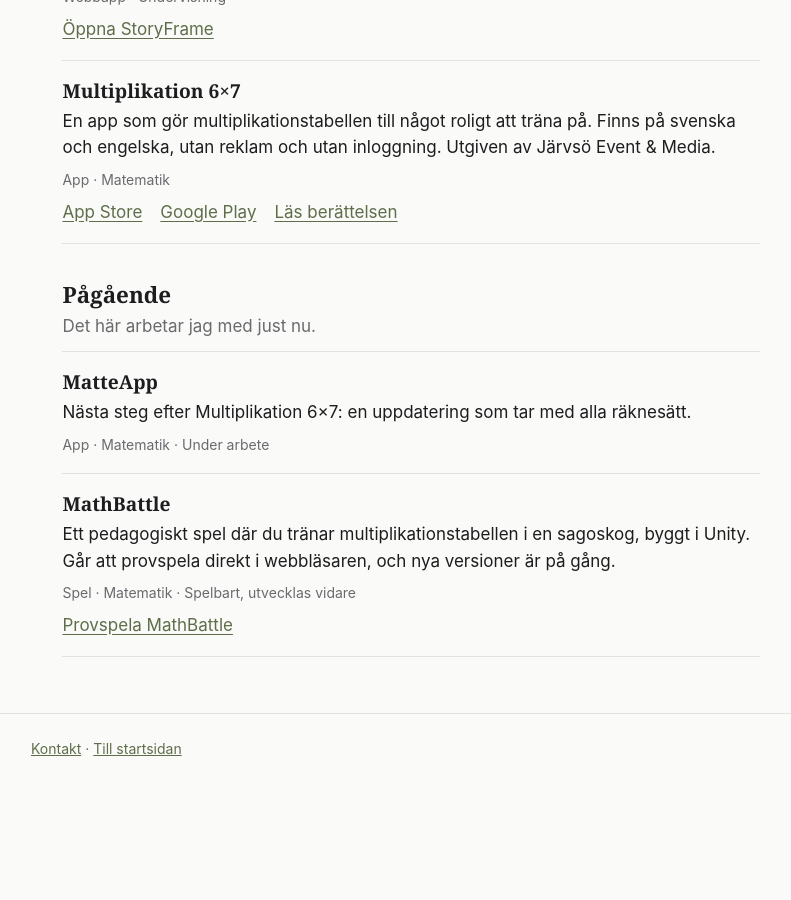
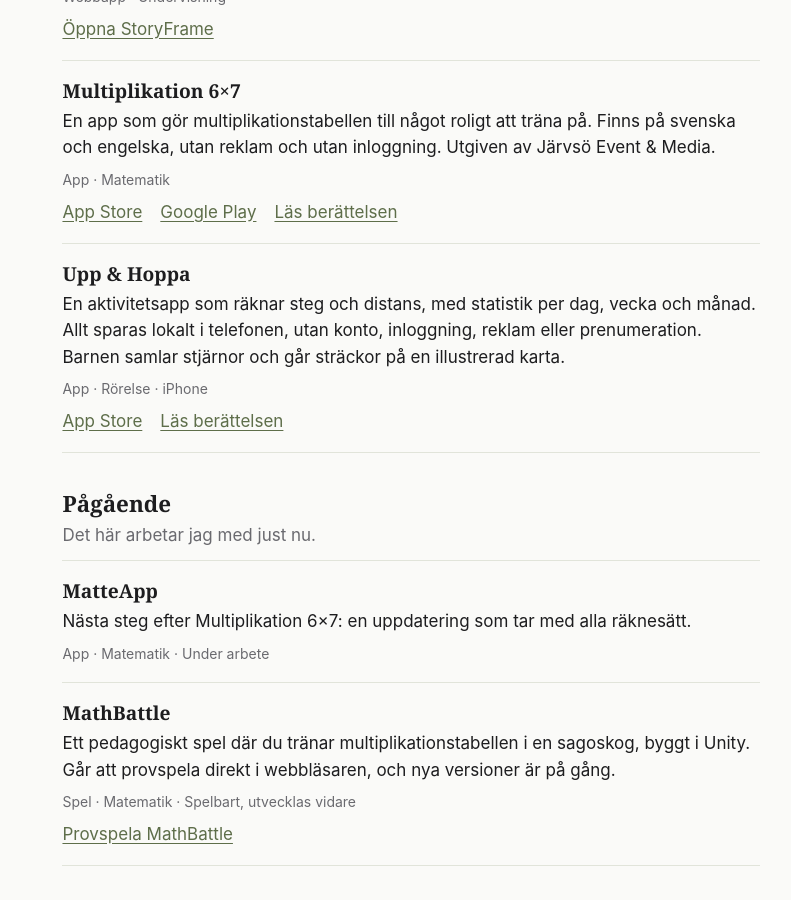
Before and after one commit to jberndes/jberndes.github.io, a Jekyll site: the page built from projekt/index.html, in a window 1280 px wide and 900 px high, scrolled down 830 px. Shown: the whole window, without its empty margins (229-1020 px from the left). Built offline with Jekyll 4.4.1, drawn with Linux system fonts in a browser that asks for light colours; before the commit the page ends 1638 px from its top, so only the background shows below that.

Commit message:
Lägg till Upp & Hoppa: länk till App Store på startsida och projektsida samt bloggpost
Co-Authored-By: Claude Sonnet 5.5 <noreply@anthropic.com>
Claude-Session: https://claude.ai/code/session_01McVZEgN2DN2w4PgkhH6SiP

```diff
--- a/projekt/index.html
+++ b/projekt/index.html
@@ -9,7 +9,7 @@
   <meta name="theme-color" media="(prefers-color-scheme: light)" content="#fafaf8">
   <meta name="theme-color" media="(prefers-color-scheme: dark)" content="#131512">
   <title>Projekt – Joakim Berndes</title>
-  <meta name="description" content="Projekt av Joakim Berndes: webbspelet Mattegalaxen, JEM-1 Groovestation, StoryFrame och appen Multiplikation 6×7. Dessutom pågående arbete med MatteApp och MathBattle.">
+  <meta name="description" content="Projekt av Joakim Berndes: webbspelet Mattegalaxen, JEM-1 Groovestation, StoryFrame och apparna Multiplikation 6×7 och Upp &amp; Hoppa. Dessutom pågående arbete med MatteApp och MathBattle.">
   <link rel="canonical" href="https://joakimberndes.se/projekt/">
   <meta property="og:title" content="Projekt – Joakim Berndes">
   <meta property="og:description" content="Appar, spel och verktyg för lärande och skapande.">
@@ -124,6 +124,15 @@
             <li><a href="/blogg/multiplikation-6x7/">Läs berättelsen</a></li>
           </ul>
         </li>
+        <li>
+          <h3>Upp &amp; Hoppa</h3>
+          <p>En aktivitetsapp som räknar steg och distans, med statistik per dag, vecka och månad. Allt sparas lokalt i telefonen, utan konto, inloggning, reklam eller prenumeration. Barnen samlar stjärnor och går sträckor på en illustrerad karta.</p>
+          <p class="typ">App · Rörelse · iPhone</p>
+          <ul class="lankar">
+            <li><a href="https://apps.apple.com/se/app/upp-hoppa/id6833452718" target="_blank" rel="noopener">App Store<span class="dold"> (öppnas i ny flik)</span></a></li>
+            <li><a href="/blogg/upp-och-hoppa/">Läs berättelsen</a></li>
+          </ul>
+        </li>
       </ul>
 
       <h2>Pågående</h2>
```
Also changed, not shown: _posts/2026-11-13-upp-och-hoppa.md (added, +35 -0 lines), index.html (+6 -1 lines).
